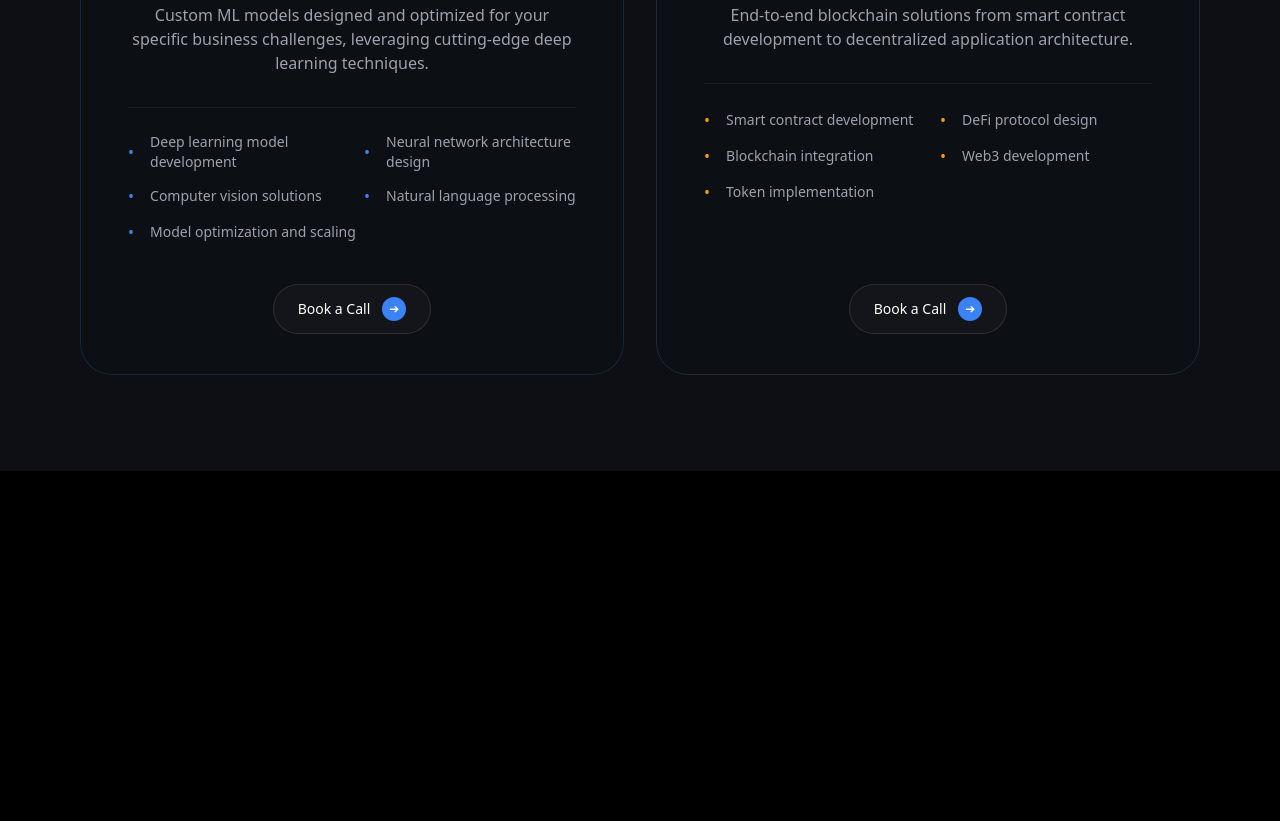
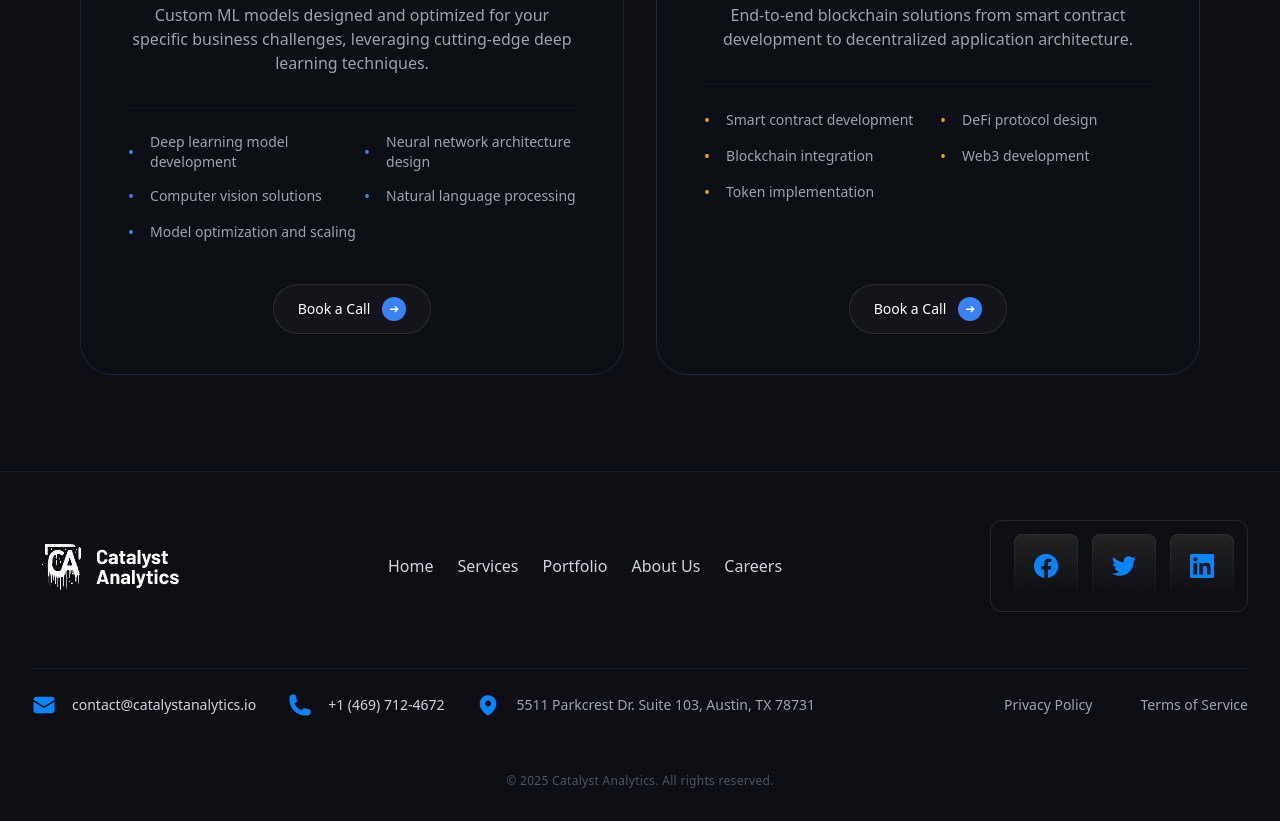
Before and after one commit to tabarovahadica46-source/hometask.3, a website: page src/in2.html in a window 1280 px wide. Shown: the part 2845-3666 px from the top of the page. Before the commit the page ends 3316 px from the top, so only its background shows below. Drawn offline with nearby package versions, Linux system fonts and the light colour scheme; files whose address does not match are found by name.

Commit message:
footer-add

```diff
--- a/src/in2.html
+++ b/src/in2.html
@@ -315,5 +315,52 @@
 </div>
    </section>
 
+
+    <footer class="bg-[#0d0f14] text-gray-400 font-sans border-t border-gray-800/60 pt-12 pb-8 px-4 md:px-8">
+  <div class="max-w-7xl mx-auto space-y-10">
+
+    <div class="flex flex-col lg:flex-row lg:items-center lg:justify-between gap-8 pb-4">
+
+     <img src="./img/Logo.png" alt="">
+      <nav class="flex flex-wrap items-center gap-x-6 gap-y-3 text-sm md:text-base font-medium text-gray-300">
+        <a href="#" class="hover:text-white transition-colors duration-200">Home</a>
+        <a href="#" class="hover:text-white transition-colors duration-200">Services</a>
+        <a href="#" class="hover:text-white transition-colors duration-200">Portfolio</a>
+        <a href="#" class="hover:text-white transition-colors duration-200">About Us</a>
+        <a href="#" class="hover:text-white transition-colors duration-200">Careers</a>
+      </nav>
+
+    <img src="./img/Sub Container.png" alt="">
+    </div>
+
+    <div class="flex flex-col lg:flex-row lg:items-center lg:justify-between gap-6 pt-6 border-t border-gray-800/40 text-sm">
+
+      <div class="flex flex-col sm:flex-row sm:items-center gap-4 sm:gap-6 lg:gap-8">
+        <a href="mailto:contact@catalystanalytics.io" class="flex items-center space-x-2 text-gray-300 hover:text-blue-400 transition-colors duration-200">
+        <img src="./img/Icon.png" alt="">
+          <span>contact@catalystanalytics.io</span>
+        </a>
+        <a href="tel:+14697124672" class="flex items-center space-x-2 text-gray-300 hover:text-blue-400 transition-colors duration-200">
+        <img src="./img/tel.png" alt="">
+          <span>+1 (469) 712-4672</span>
+        </a>
+        <div class="flex items-center space-x-2 text-gray-400">
+         <img src="./src/img/loc.png" alt="">
+          <span>5511 Parkcrest Dr. Suite 103, Austin, TX 78731</span>
+        </div>
+      </div>
+
+      <div class="flex items-center space-x-6 font-medium text-gray-400 flex-shrink-0">
+        <a href="#" class="hover:text-white transition-colors duration-200">Privacy Policy</a>
+        <a href="#" class="hover:text-white transition-colors duration-200">Terms of Service</a>
+      </div>
+    </div>
+
+    <div class="text-center pt-4 text-xs text-gray-600 font-medium tracking-wide">
+      © 2025 Catalyst Analytics. All rights reserved.
+    </div>
+
+  </div>
+</footer>
 </body>
 </html>
```
Also changed, not shown: src/img/Icon.png (added), src/img/Sub Container.png (added), src/img/loc.png (added), src/img/tel.png (added).
